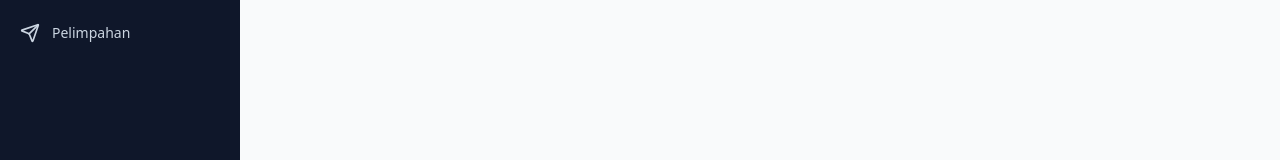
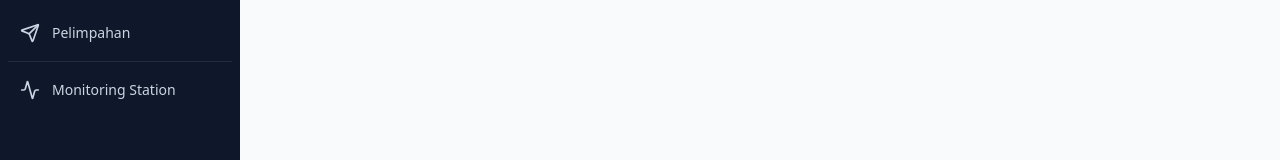
Before and after one commit to Mazdeus/inventaris-alat-bmkg, a React (Vite) app in the folder frontend/: page /handovers/1 in a window 1280 px wide. Shown: the part 340-500 px from the top of the page. Built offline with nearby package versions, Linux system fonts and the light colour scheme; no server answers.

Commit message:
feat(frontend): add Monitoring Station sidebar menu with env URL

```diff
--- a/frontend/src/components/layout/Sidebar.jsx
+++ b/frontend/src/components/layout/Sidebar.jsx
@@ -5,9 +5,15 @@ import {
   LayoutDashboard, Boxes, Users, ArrowLeftRight,
   RotateCcw, Wrench, UserCog, ScrollText,
   ChevronLeft, ChevronRight, CloudLightning, LogOut, LogIn,
-  ClipboardList, ChevronDown, List, Send, Building2,
+  ClipboardList, ChevronDown, List, Send, Building2, Activity,
 } from "lucide-react";
 import { cn } from "@/lib/utils";
+
+// URL aplikasi Station Quality Monitoring (Proyek A) dari environment variable
+const MONITORING_STATION_URL =
+  import.meta.env.VITE_MONITORING_STATION_URL ||
+  import.meta.env.VITE_STATION_QUALITY_URL ||
+  "";
 
 /** Definisi semua menu navigasi sidebar */
 const MENU_ITEMS = [
@@ -87,6 +93,20 @@ const MENU_ITEMS = [
   },
 ];
 
+// Tambahkan menu Monitoring Station jika URL dikonfigurasi di environment variable
+if (
+  MONITORING_STATION_URL &&
+  !MENU_ITEMS.some((item) => item.label === "Monitoring Station")
+) {
+  MENU_ITEMS.push({
+    label: "Monitoring Station",
+    href: MONITORING_STATION_URL,
+    icon: Activity,
+    roles: ["Admin", "User"],
+    dividerBefore: true,
+  });
+}
+
 /**
  * Sidebar gelap di sisi kiri.
  * Bisa collapse (hanya ikon) atau expand (ikon + label).
@@ -143,12 +163,26 @@ export default function Sidebar({ collapsed, onToggle }) {
       <nav className="flex-1 overflow-y-auto scrollbar-hide py-3">
         <ul className="space-y-1 px-2">
           {visibleMenus.map((item, idx) => {
-            const isActive = location.pathname === item.path;
+            const isActive = item.path ? location.pathname === item.path : false;
             return (
-              <li key={item.path}>
-                {item.dividerAfter && idx > 0 && !collapsed && (
+              <li key={item.path || item.href || item.label}>
+                {((item.dividerAfter && idx > 0) || item.dividerBefore) && !collapsed && (
                   <div className="my-2 border-t border-slate-700/50" />
                 )}
+                {item.href ? (
+                  <a
+                    href={item.href}
+                    target={item.target || "_blank"}
+                    rel="noopener noreferrer"
+                    className={cn(
+                      "flex items-center rounded-lg px-3 py-2.5 text-sm transition-colors text-slate-300 hover:bg-slate-700/30 hover:text-white"
+                    )}
+                    title={collapsed ? item.label : undefined}
+                  >
+                    <item.icon className="h-5 w-5 flex-shrink-0" />
+                    {!collapsed && <span className="ml-3 truncate">{item.label}</span>}
+                  </a>
+                ) : (
                   <NavLink
                     to={item.path}
                     className={cn(
@@ -165,6 +199,7 @@ export default function Sidebar({ collapsed, onToggle }) {
                       <span className="ml-auto h-2 w-2 rounded-full bg-blue-400" />
                     )}
                   </NavLink>
+                )}
               </li>
             );
           })}
```
Also changed, not shown: 1 other file (tests, documents, lock files or other folders). Lines whose indentation alone changed are shown as unchanged.
